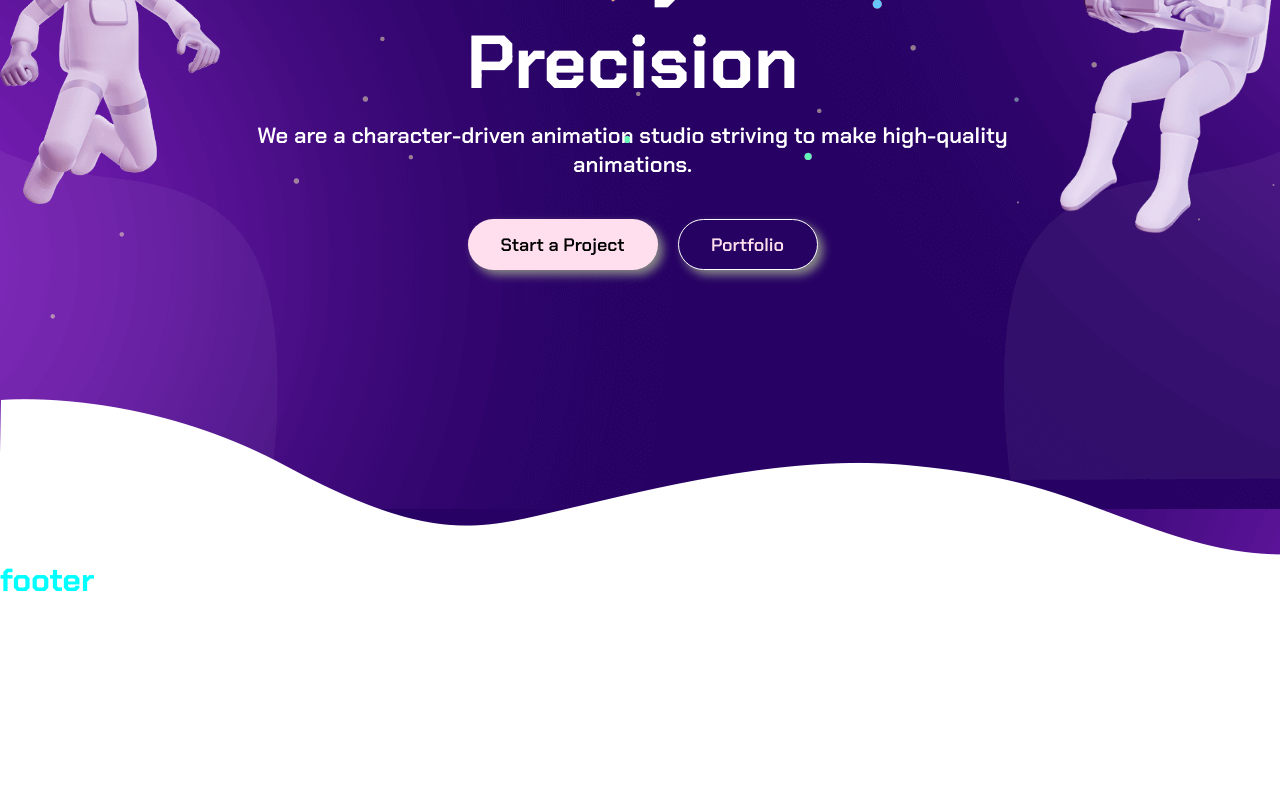
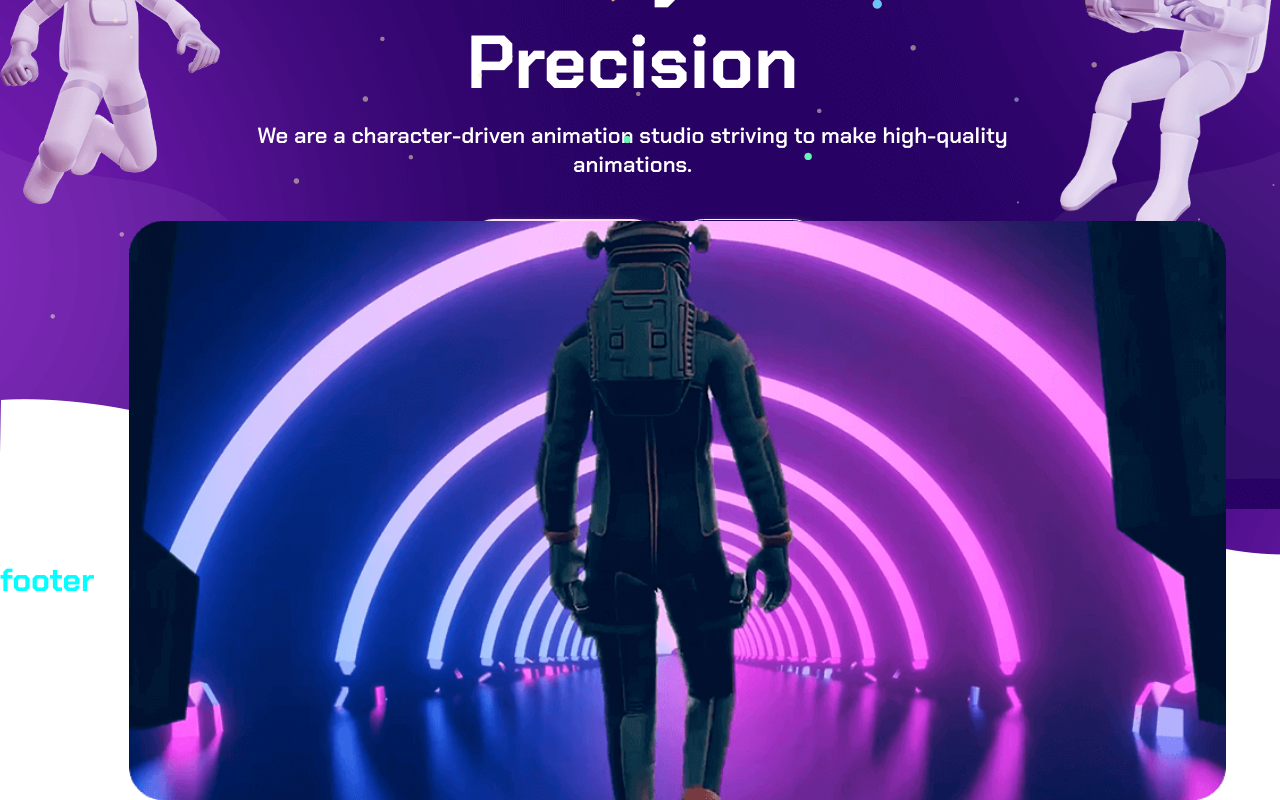
Before and after one commit to Antonio9026/proj-html-vuejs, a Vue app: page / in a window 1280 px wide. Shown: the part 391-1191 px from the top of the page. Before the commit the page ends 992 px from the top, so only its background shows below. Built offline with nearby package versions, Linux system fonts and the light colour scheme.

Commit message:
inserita img Principale hero section

```diff
--- a/src/components/AppHero.vue
+++ b/src/components/AppHero.vue
@@ -50,13 +50,16 @@
             <img src="../assets/img/bottom-shape.png" alt="">
         </div>
     </div>
+    <div class="hero-img-container">
+        <img class="hero-img" src="../assets/img/middle.png" alt="">
+    </div>
 </template>
 
 <style lang="scss" scoped>
 .hero-section {
     position: relative;
     padding-top: 160px;
-    display: flex;
+    // display: flex;
     background-image: url("../assets/img/banner-bg.png");
     background-position: top;
     min-height: 950px;
@@ -229,4 +232,17 @@
     height: 200px;
 
 }
+
+.hero-img-container {
+    display: flex;
+    justify-content: center;
+    position: absolute;
+    min-width: 1097px;
+    top: 612px;
+    left: 129px;
+}
+
+.hero-img {
+    width: 100%;
+}
 </style>
```
